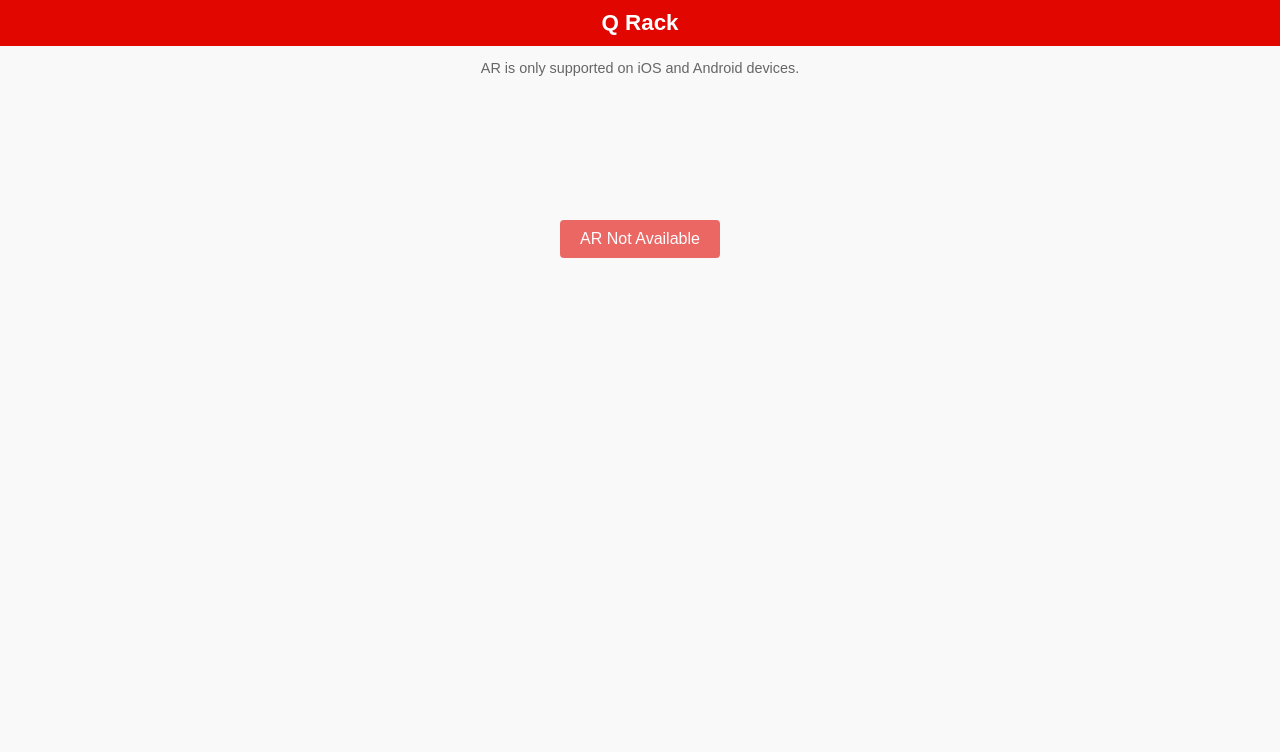
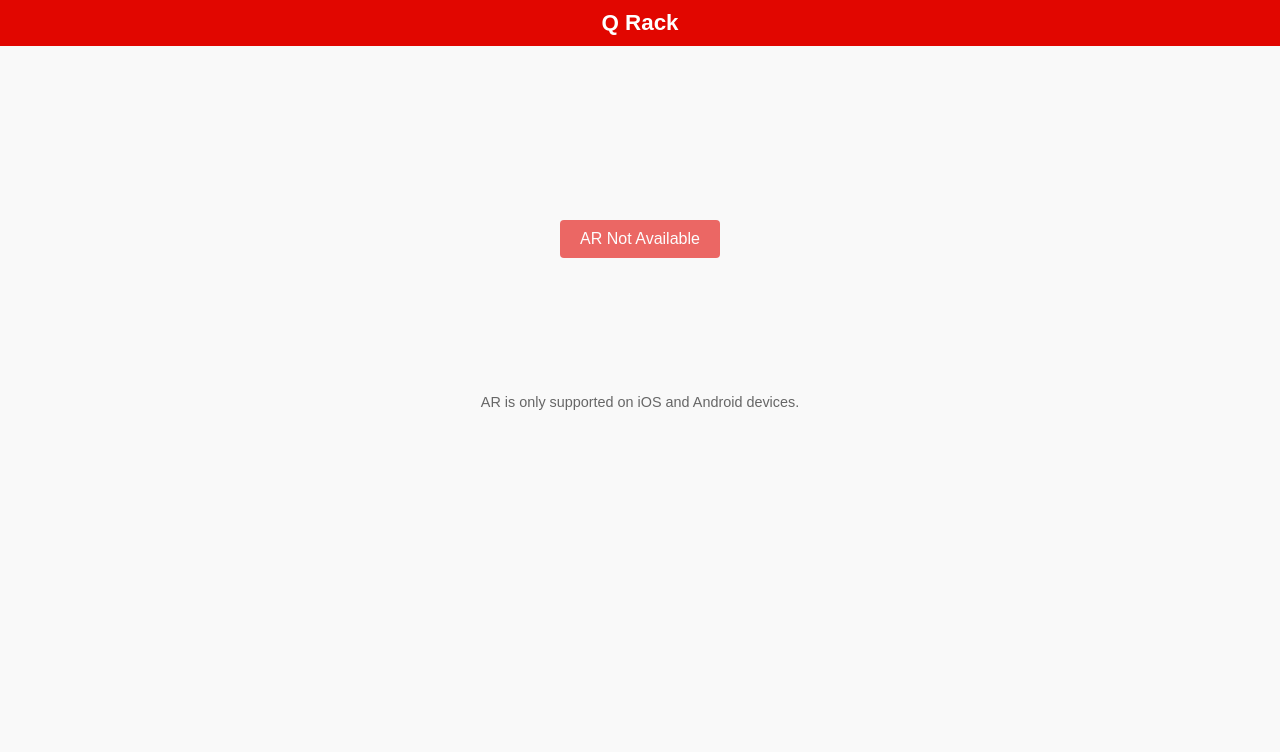
Before and after one commit to Creative-WW/trial, a plain HTML site: page index.html in a window 1280 px wide. Shown: the top 752 px of the page. Drawn offline with Linux system fonts and the light colour scheme.

Commit message:
Update style.css

```diff
--- a/style.css
+++ b/style.css
@@ -26,8 +26,8 @@ h1 {
   position: fixed;
   top: 50%;
   left: 50%;
-  width: 300vw;           /* responsive width */
-  height: 300vw;          /* responsive height */
+  width: 275vw;           /* responsive width */
+  height: 275vw;          /* responsive height */
   max-width: 400px;      /* max size */
   max-height: 400px;     /* max size */
   transform: translate(-50%, -50%);
@@ -48,10 +48,16 @@ h1 {
 }
 
 .fallback {
+  position: fixed;
+  top: 50%;
+  left: 50%;
+  transform: translate(-50%, -40%);
   color: #666;
   font-size: 0.9rem;
-  margin-top: 10px;
+  margin: 0;
+  z-index: 1002;
 }
+
 footer {
   bottom: 0;
   background: #000;
```
